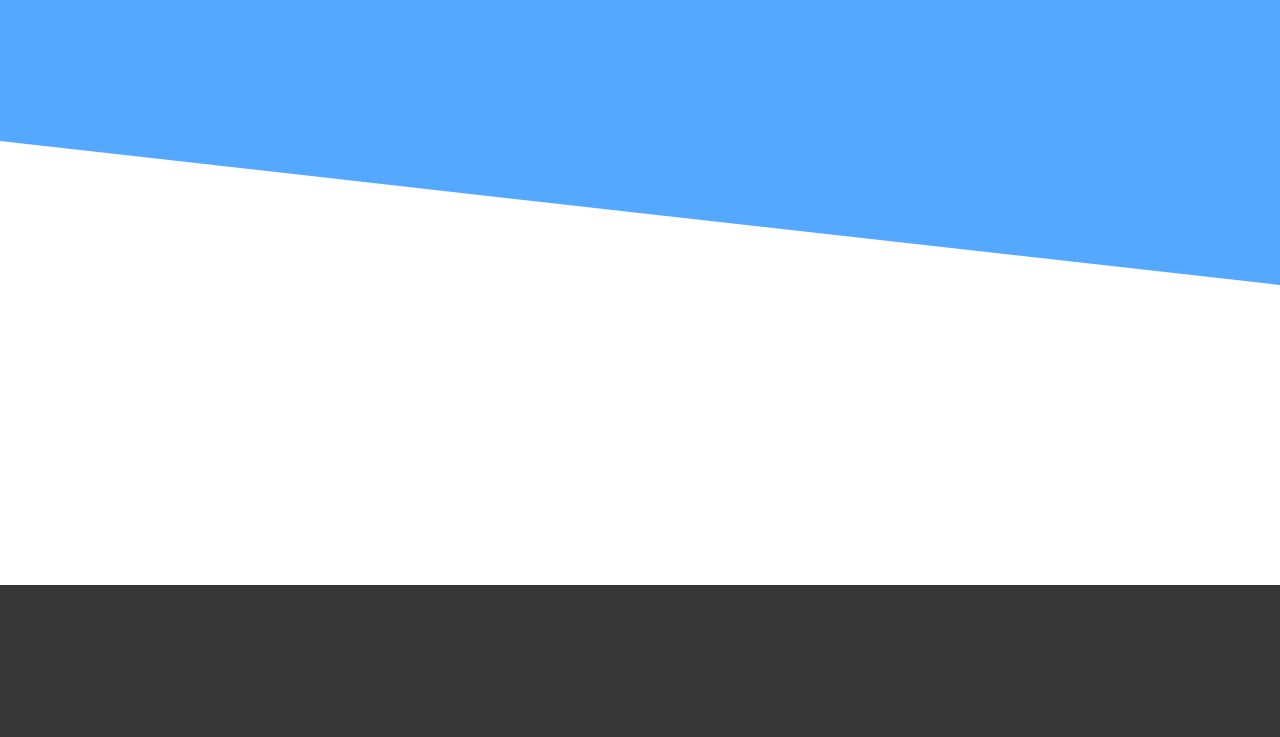
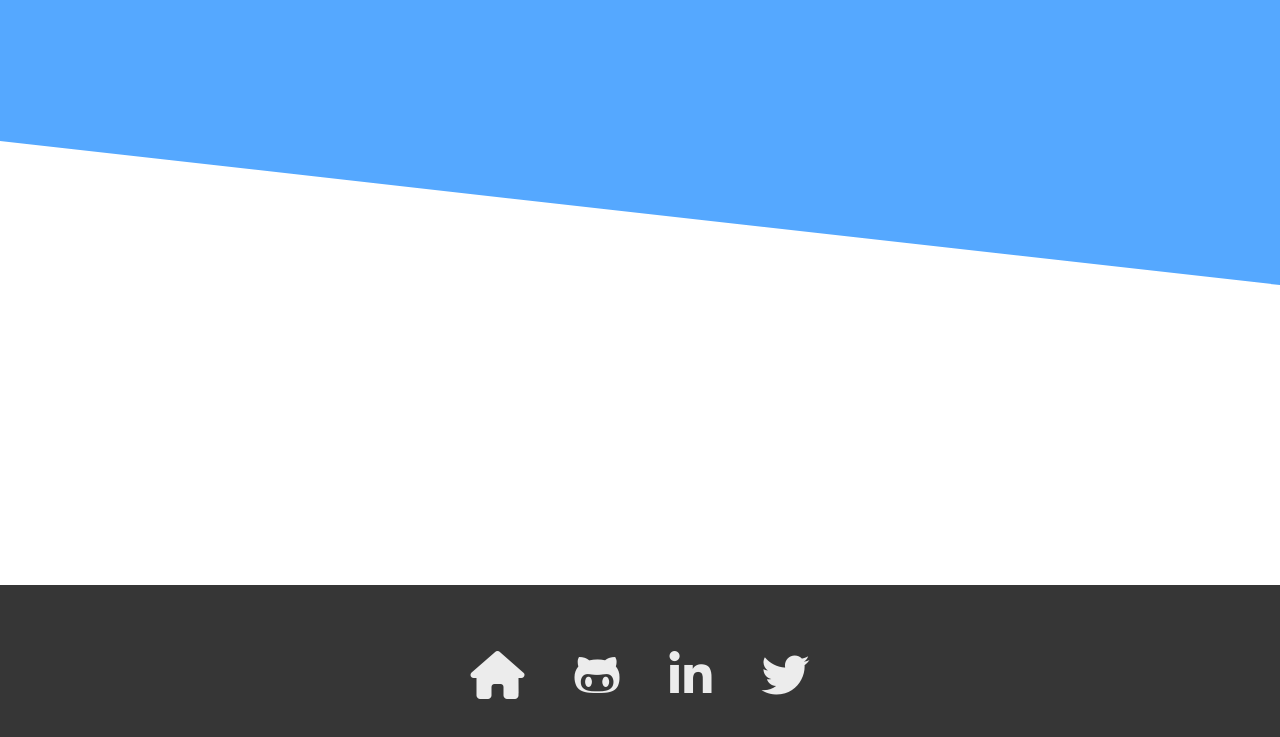
Before and after one commit to JoshuaLeach/PersonalPortfolio, a plain HTML site: page index.html in a window 1280 px wide. Shown: the part 1955-2692 px from the top of the page. Drawn offline with nearby package versions, Linux system fonts and the light colour scheme.

Commit message:
Footer Icons added

```diff
--- a/index.html
+++ b/index.html
@@ -4,6 +4,7 @@
 <head>
     <script src="https://ajax.googleapis.com/ajax/libs/jquery/3.5.1/jquery.min.js"></script>
     <script src="/main.js"></script>
+    <script src="https://kit.fontawesome.com/041bc9ffb1.js" crossorigin="anonymous"></script>
     <link rel="stylesheet" href="main.css">
     <link rel="preconnect" href="https://fonts.gstatic.com">
     <link href="https://fonts.googleapis.com/css2?family=PT+Sans:wght@700&display=swap" rel="stylesheet">
@@ -154,7 +155,12 @@
     </div>
 
     <div class="footerBackground">
-
+        <div class="footerBackground__iconContainer">
+            <a style="text-decoration: none;" href="#aboutSection" class="fas fa-home icon fa-3x"></a>
+            <a class="fab fa-github-alt icon fa-3x"></a>
+            <i class="fab fa-linkedin-in icon fa-3x"></i>
+            <i class="fab fa-twitter icon fa-3x"></i>
+        </div>
     </div>
 
 </body>
--- a/main.css
+++ b/main.css
@@ -401,25 +401,31 @@ body {
 
 .footerBackground {
     display: flex;
-    justify-content: flex-end;
+    justify-content: center;
     background-color: #363636;
     flex-direction: row;
     height: 350px;
 }
 
-.iconContainer {
-    margin-top: 20px;
+.footerBackground__iconContainer {
     display: flex;
     justify-content: center;
-    width: 70px;
-    height: 70px;
-    background-color: white;
-    border-radius: 150px;
+    align-items: center;
+    width: 80%;
+    height: 100px;
+    margin-top: 40px;
 }
 
 .icon {
     align-self: center;
-    width: 43px;
+    margin: 25px;
+    color: rgb(236, 236, 236);
+    transition: 0.1s linear;
+}
+
+.icon:hover {
+    cursor: pointer;
+    color: #55A8FF;
 }
 
 @media (max-width: 1100px) {
```
